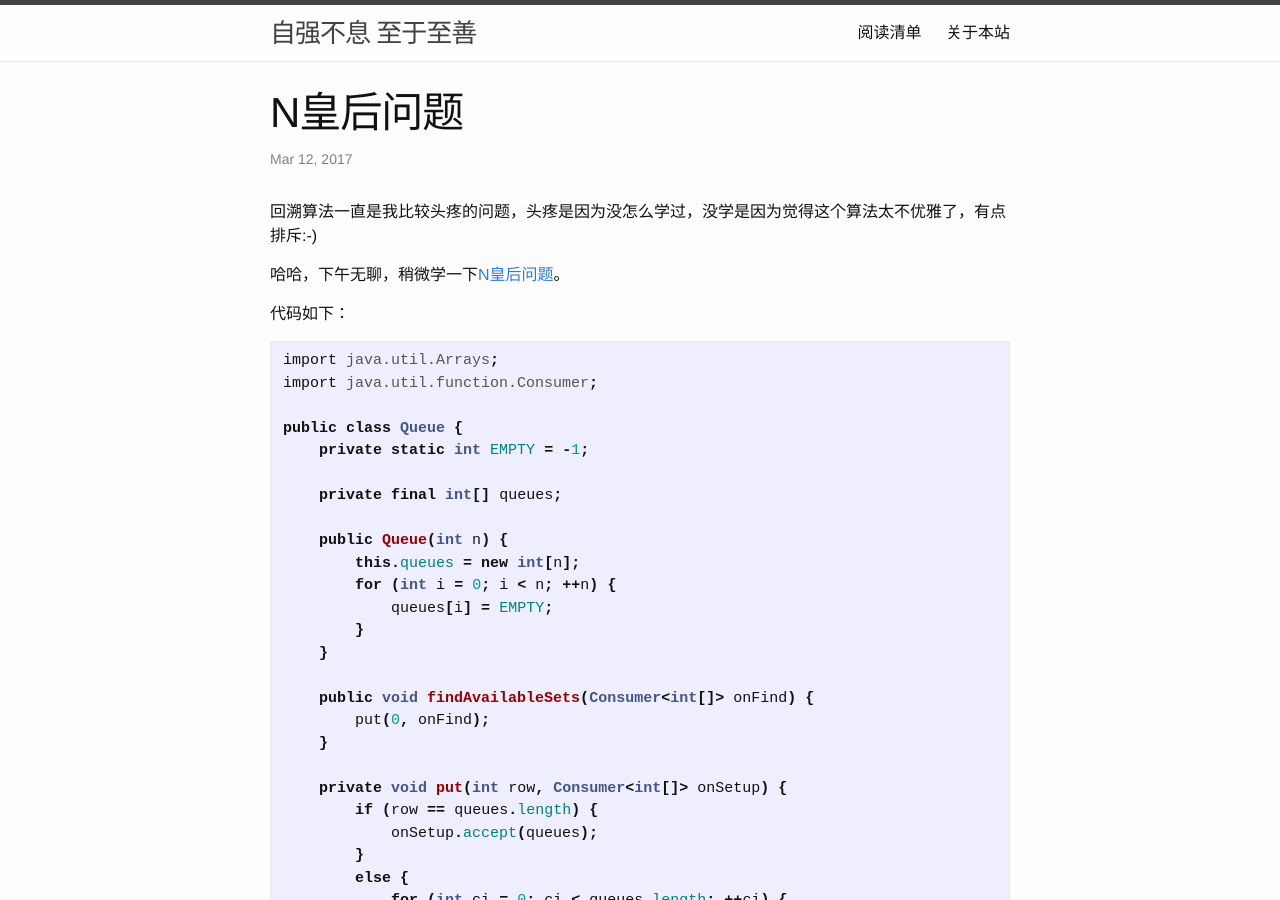
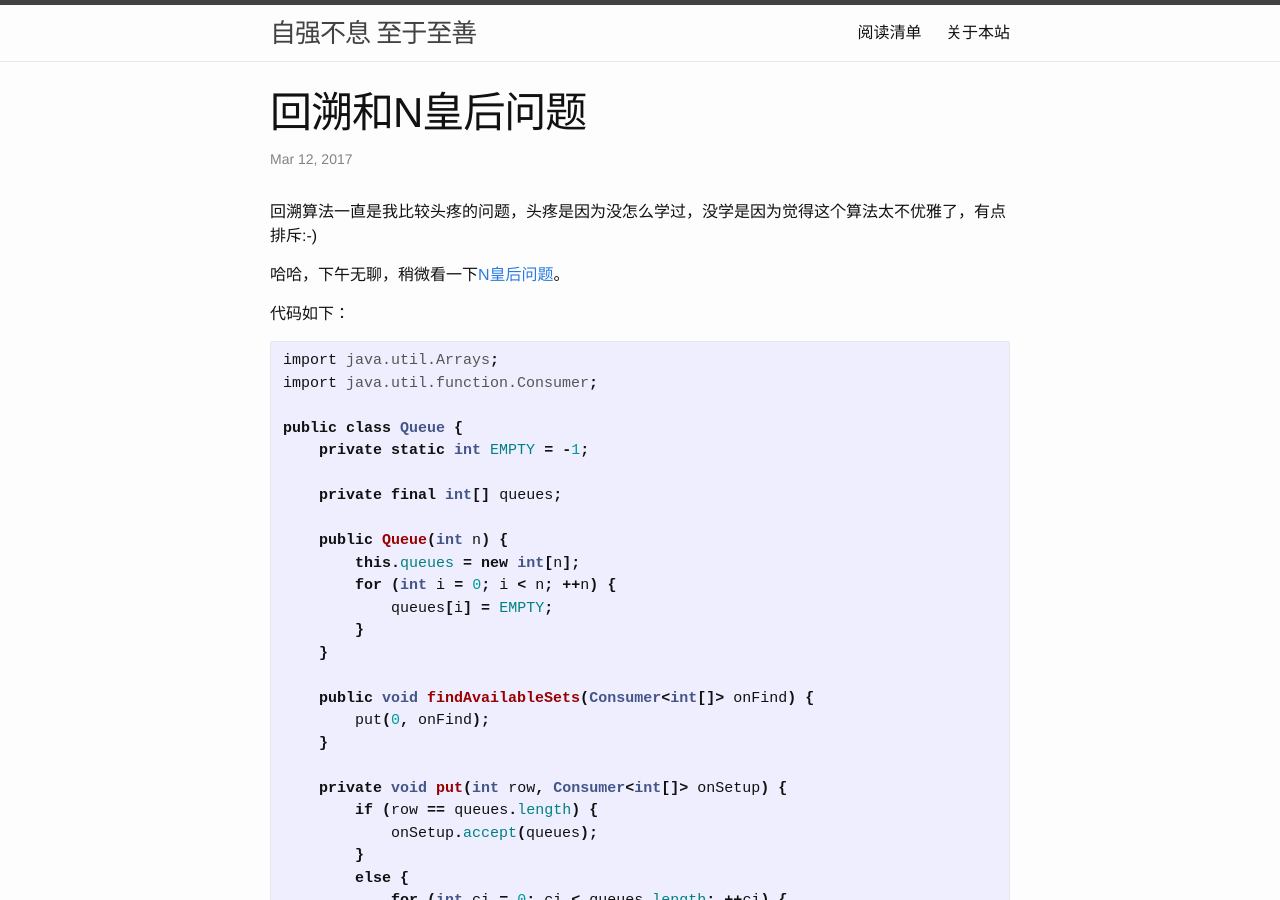
Before and after one commit to qingzhupig/qingzhupig.github.io, a Jekyll site: the page built from _posts/2017-03-12-backtracking-and-n-queue-problem.md, in a window 1280 px wide and 900 px high. Built offline with Jekyll 4.4.1, drawn with Linux system fonts in a browser that asks for light colours.

Commit message:
rename n queue post

```diff
--- a/_posts/2017-03-12-n-queue-problem.md
+++ b/_posts/2017-03-12-backtracking-and-n-queue-problem.md
@@ -1,13 +1,13 @@
 ---
 layout: post
-title: N皇后问题
+title: 回溯和N皇后问题
 date: 2017-03-12 16:21:10 +0800
 categories:
 ---
 
 回溯算法一直是我比较头疼的问题，头疼是因为没怎么学过，没学是因为觉得这个算法太不优雅了，有点排斥:-)
 
-哈哈，下午无聊，稍微学一下[N皇后问题](https://segmentfault.com/a/1190000003733325)。
+哈哈，下午无聊，稍微看一下[N皇后问题](https://segmentfault.com/a/1190000003733325)。
 
 代码如下：
 
```
